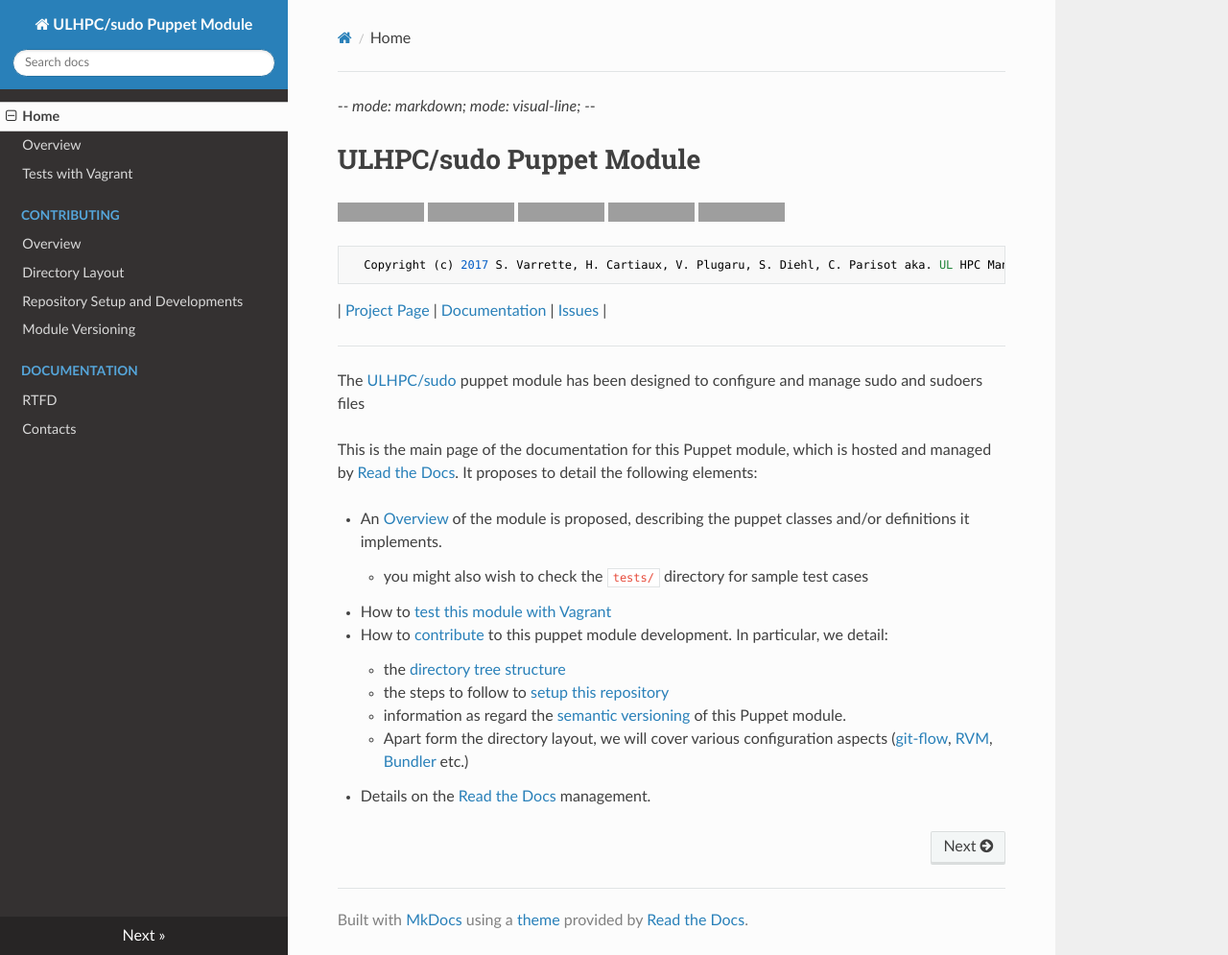
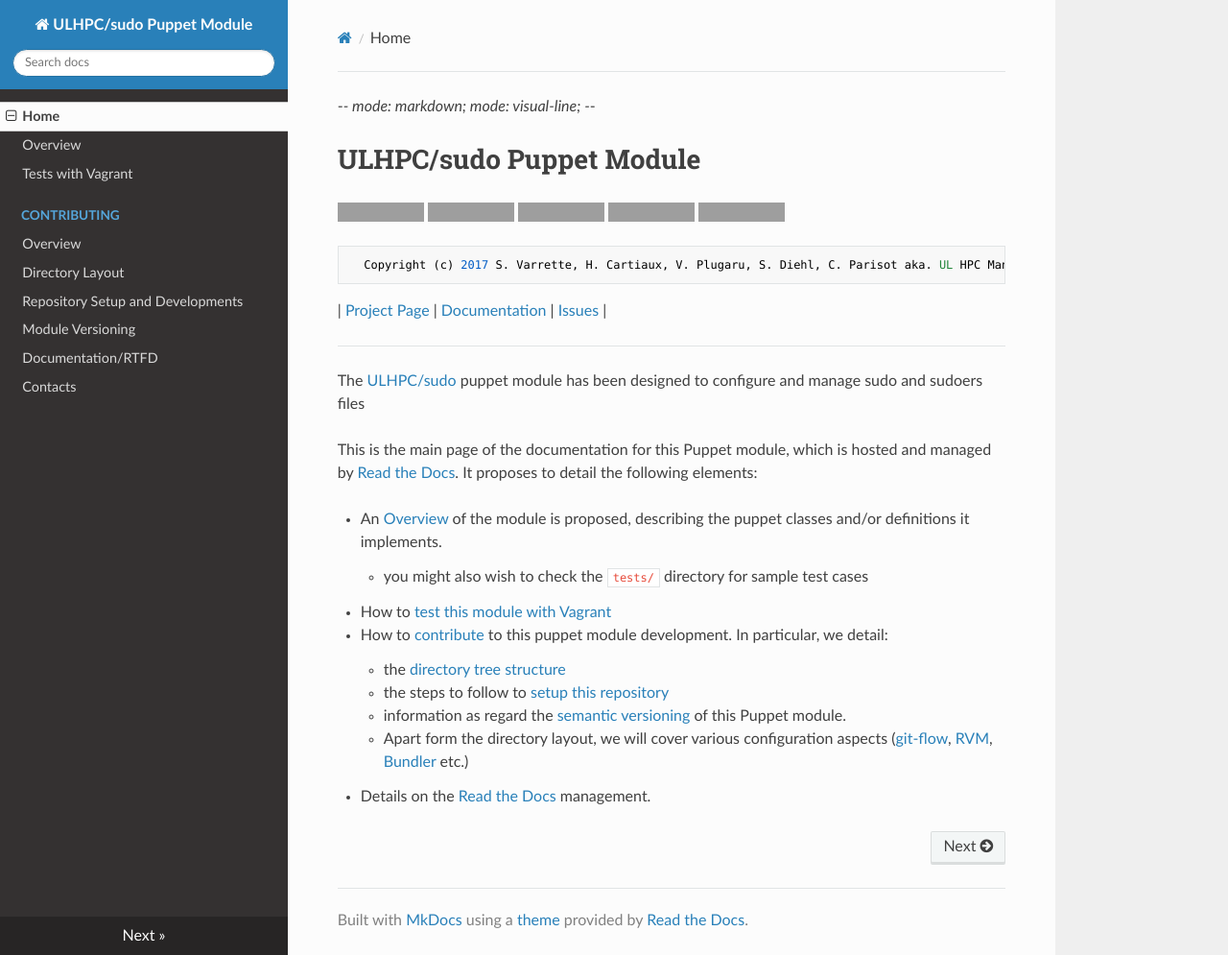
Before and after one commit to ULHPC/puppet-sudo, an MkDocs documentation site: the page built from docs/index.md, in a window 1280 px wide and 995 px high. Shown: the whole window at 96% size. Built offline with MkDocs 1.6.1, drawn with Linux system fonts in a browser that asks for light colours; nearby versions of some CDN libraries; old or Windows-style settings are respelled for this version of MkDocs; part of the change alters nothing that is shown; grey boxes are pictures that could not be loaded.

Commit message:
correct mkdocs layout
Signed-off-by: Sebastien Varrette <Sebastien.Varrette@uni.lu>

```diff
--- a/mkdocs.yml
+++ b/mkdocs.yml
@@ -1,12 +1,13 @@
 site_name: ULHPC/sudo Puppet Module
 pages:
-- ['index.md', 'Home']
-- ['overview.md', 'Overview']
-- ['vagrant.md', 'Tests with Vagrant']
-- ['contributing/index.md', 'Contributing', 'Overview']
-- ['contributing/layout.md', 'Contributing', 'Directory Layout']
-- ['contributing/setup.md', 'Contributing', 'Repository Setup and Developments']
-- ['contributing/versioning.md', 'Contributing', 'Module Versioning']
-- ['rtfd.md', 'Documentation', 'RTFD']
-- ['contacts.md', 'Contacts']
+- Home: 'index.md'
+- Overview: 'overview.md'
+- Tests with Vagrant: 'vagrant.md'
+- Contributing:
+  - Overview: 'contributing/index.md'
+  - Directory Layout: 'contributing/layout.md'
+  - Repository Setup and Developments: 'contributing/setup.md'
+  - Module Versioning: 'contributing/versioning.md'
+- Documentation/RTFD: 'rtfd.md'
+- Contacts: 'contacts.md'
 theme: readthedocs
```
